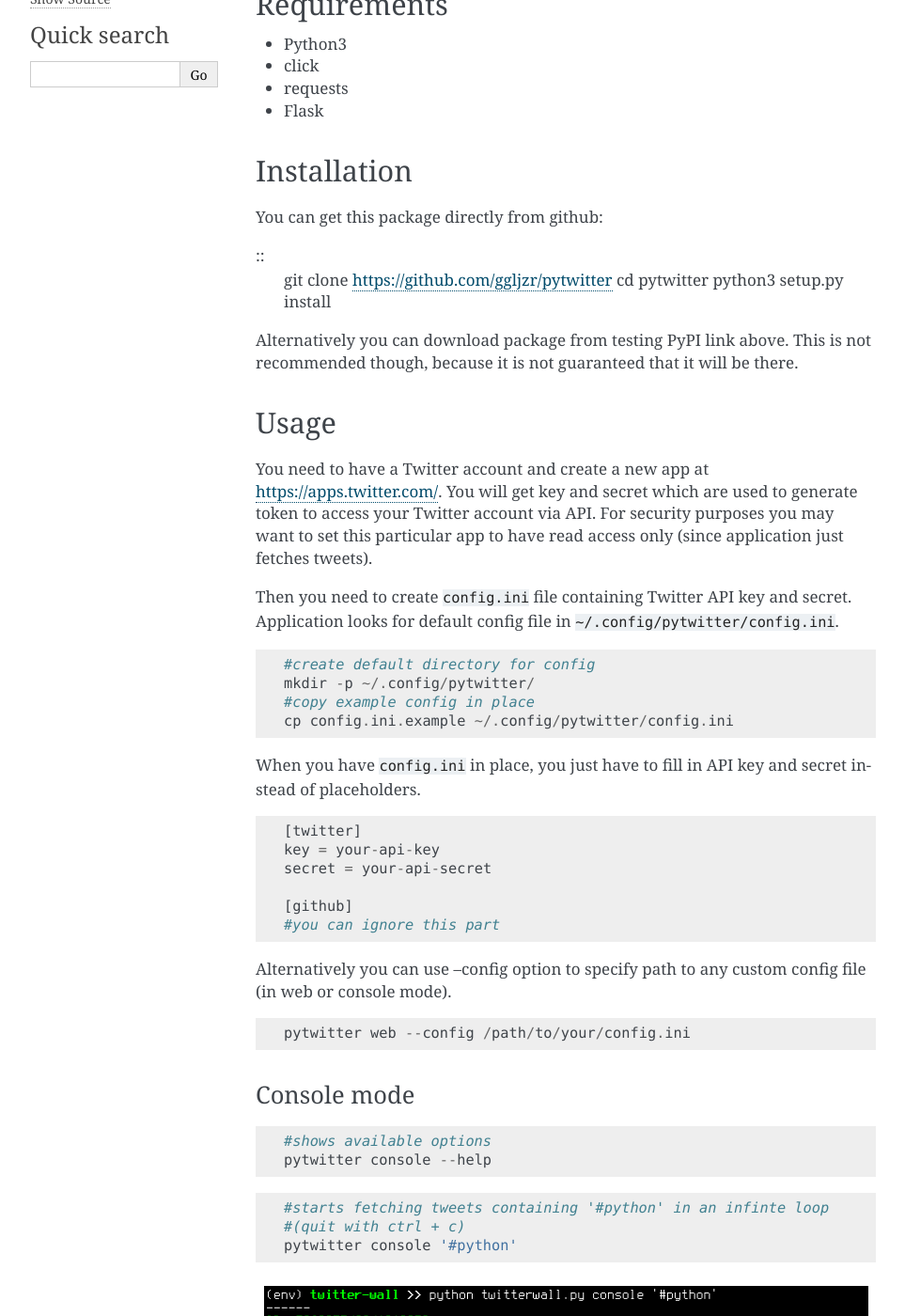
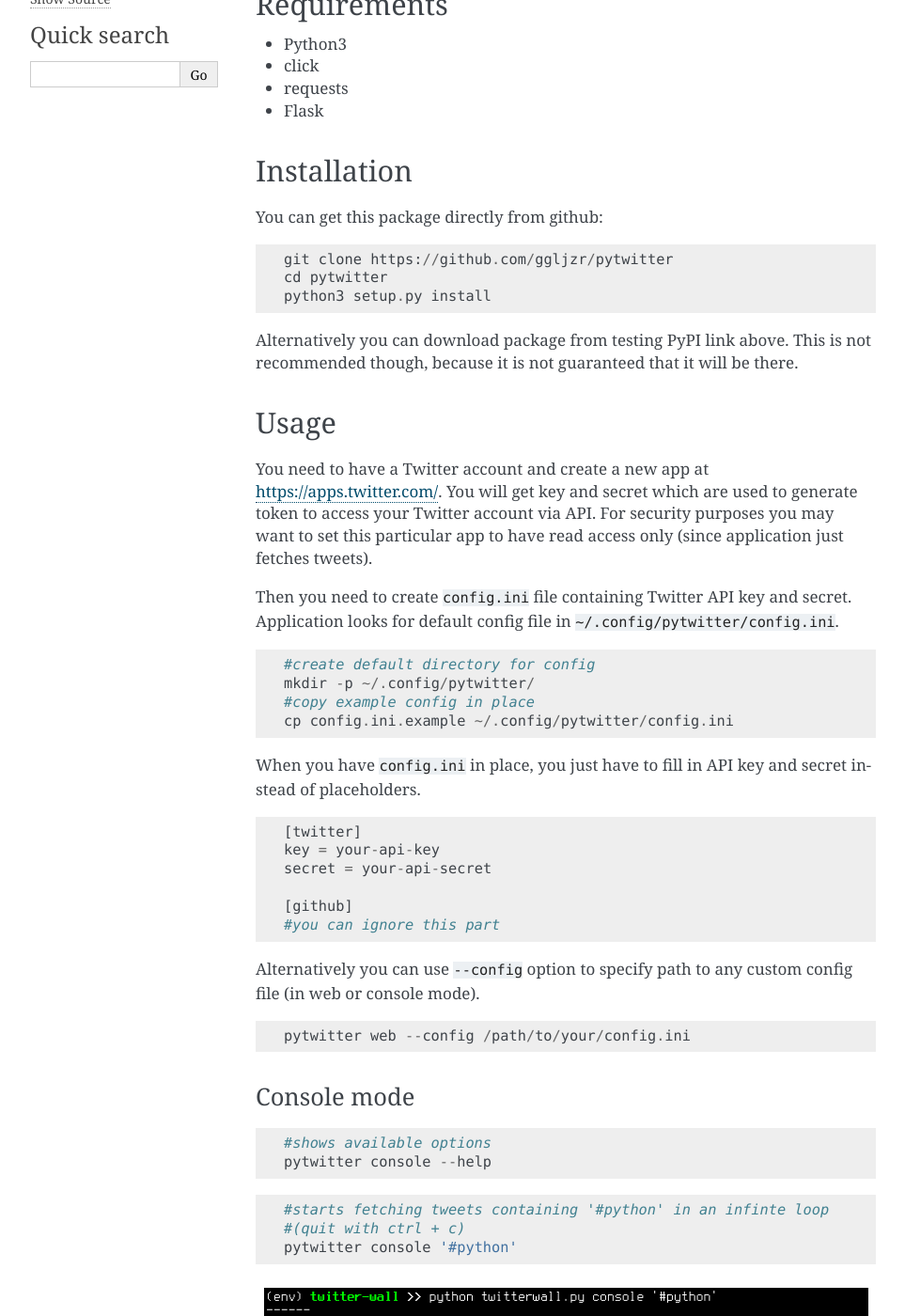
Before and after one commit to ggljzr/pytwitter, a Sphinx documentation site: the page built from docs/intro.rst, in a window 1280 px wide and 1400 px high, scrolled down 351 px. Shown: the whole window at 94% size, without its empty margins (148-1111 px from the left). Built offline with Sphinx 7.4.7, drawn with Linux system fonts in a browser that asks for light colours.

Commit message:
fixed typos

```diff
--- a/README.rst
+++ b/README.rst
@@ -27,6 +27,7 @@
 You can get this package directly from github:
 
 ::
+
     git clone https://github.com/ggljzr/pytwitter
     cd pytwitter
     python3 setup.py install
@@ -66,7 +67,7 @@
     [github]
     #you can ignore this part
 
-Alternatively you can use --config option to specify path to any custom
+Alternatively you can use ``--config`` option to specify path to any custom
 config file (in web or console mode).
 
 ::
--- a/docs/intro.rst
+++ b/docs/intro.rst
@@ -27,6 +27,7 @@
 You can get this package directly from github:
 
 ::
+
     git clone https://github.com/ggljzr/pytwitter
     cd pytwitter
     python3 setup.py install
@@ -66,7 +67,7 @@
     [github]
     #you can ignore this part
 
-Alternatively you can use --config option to specify path to any custom
+Alternatively you can use ``--config`` option to specify path to any custom
 config file (in web or console mode).
 
 ::
```
